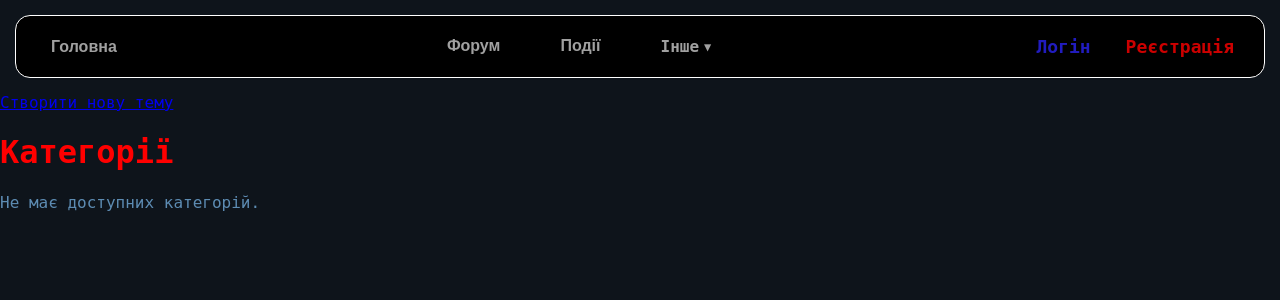
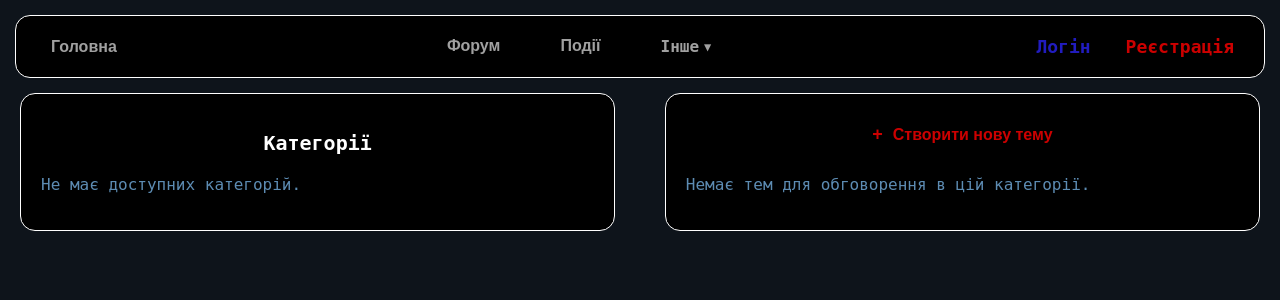
Before and after one commit to 13max11/portal_group, a Django app: page /forum/ in a window 1280 px wide. Shown: the top 300 px of the page. Run offline with Django 5.2, Linux system fonts and the light colour scheme; data that the repository does not hold is empty.

Commit message:
Зробив стиль для головної сторінки форуму. Пізніше буде вдосконялюватися.

```diff
--- a/static/css/forum.css
+++ b/static/css/forum.css
@@ -1,7 +1,169 @@
-h1 {
-    color: red;
+/* Контейнер для размещения блоков */
+.forums-container {
+    display: flex;
+    justify-content: space-between;
+    align-items: flex-start;
+    gap: 20px;
+    width: calc(100% - 40px);
+    margin: 0 auto;
 }
 
-p {
+/* Общие стили для блоков */
+.forums-block {
+    background-color: black;
+    border: 0.5px solid white;
+    border-radius: 15px;
+    padding: 20px;
+    width: 48%;
+    box-sizing: border-box;
+}
+
+/* Заголовок блоков */
+.forums-block-title {
+    font-size: 20px;
+    font-weight: bold;
+    color: white;
+    margin-bottom: 20px;
+    text-align: center;
+}
+
+/* Категории */
+.forums-category-item {
+    display: flex;
+    justify-content: space-between;
+    align-items: center;
+    background-color: #003366;
+    border: 0.5px solid white;
+    border-radius: 10px;
+    padding: 10px 15px;
+    cursor: pointer;
+    transition: background-color 0.3s ease, box-shadow 0.3s ease;
+    text-decoration: none;
+    margin-bottom: 10px;
+}
+
+.forums-category-item:hover {
+    background-color: #004080;
+    box-shadow: 0 0 10px white;
+}
+
+.forums-category-item-title {
+    color: white;
+    font-weight: bold;
+    font-size: 16px;
+    flex: 1;
+    text-align: left;
+}
+
+.forums-category-item-description {
     color: #5D8CB3;
+    font-size: 14px;
+    flex: 2;
+    text-align: right;
 }
+
+/* Кнопка для создания новой темы */
+.forums-create-topic-btn {
+    color: #CC0000;
+    text-decoration: none;
+    font-size: 16px;
+    font-weight: bold;
+    padding: 10px 15px;
+    text-align: center;
+    border-radius: 10px;
+    transition: color 0.3s ease;
+    cursor: pointer;
+    display: block;
+    background: none;
+    border: none;
+    width: fit-content;
+    margin: 0 auto 20px auto;
+}
+
+.forums-create-topic-btn:hover {
+    color: #FF3399;
+}
+
+/* Стили тем */
+.forums-topic-item {
+    background-color: #16202C;
+    border: 0.5px solid white;
+    border-radius: 10px;
+    padding: 15px;
+    display: flex;
+    flex-direction: column;
+    gap: 10px;
+    margin-bottom: 10px;
+}
+
+.forums-topic-item-title {
+    color: white;
+    font-weight: bold;
+    font-size: 18px;
+}
+
+.forums-topic-item-description {
+    color: #5D8CB3;
+    font-size: 14px;
+}
+
+.forums-topic-item-likes {
+    color: #FF3333;
+    font-size: 14px;
+}
+
+.forums-topic-item-date {
+    color: #00CCCC;
+    font-size: 12px;
+    text-align: right;
+}
+
+/* Общие стили для кнопки */
+.forums-create-topic-btn {
+    color: #CC0000;
+    text-decoration: none;
+    font-size: 16px;
+    font-weight: bold;
+    padding: 10px 15px;
+    text-align: center;
+    border-radius: 10px;
+    transition: color 0.3s ease;
+    cursor: pointer;
+    display: flex;
+    align-items: center;
+    gap: 10px;
+    background: none;
+    border: none;
+    width: fit-content;
+    margin: 0 auto 20px auto;
+    position: relative;
+}
+
+.forums-create-topic-btn:hover {
+    color: #FF3399;
+}
+
+/* Стили для плюсика */
+.forums-create-topic-icon {
+    font-size: 18px;
+    color: #CC0000;
+    transition: color 0.3s ease;
+}
+
+.forums-create-topic-btn:hover .forums-create-topic-icon {
+    color: #FF3399;
+}
+
+/* Анимация вращения */
+.forums-create-topic-icon.rotating {
+    animation: rotate-icon 0.8s ease-in-out;
+}
+
+@keyframes rotate-icon {
+    0% {
+        transform: rotate(0deg);
+    }
+    100% {
+        transform: rotate(180deg);
+    }
+}
--- a/templates/forum_system/category_detail.html
+++ b/templates/forum_system/category_detail.html
@@ -15,5 +15,5 @@
     <p>Немає тем для обговорення в цій категорії.</p>
 {% endif %}
 
-<a href="{% url 'create-topic' %}">Створити нову тему</a>
+<a href="{% url 'create-topic' %}">+ Створити нову тему</a>
 {% endblock %}
--- a/templates/forum_system/forum.html
+++ b/templates/forum_system/forum.html
@@ -4,8 +4,8 @@
     <meta charset="UTF-8">
     <title>Forum</title>
     {% load static %}
+    <link rel="stylesheet" href="{% static 'css/style.css' %}">
     <link rel="stylesheet" href="{% static 'css/forum.css' %}">
-    <link rel="stylesheet" href="{% static 'css/style.css' %}">
 </head>
 
 <body>
@@ -48,20 +48,66 @@
 </body>
 
 {% block content %}
+<div class="forums-container">
+    <!-- Блок категорий -->
+    <div class="forums-block">
+        <h2 class="forums-block-title">Категорії</h2>
+        {% if categories %}
+        {% for category in categories %}
+        <a href="{% url 'category-detail' category.id %}" class="forums-category-item">
+            <div class="forums-category-item-title">{{ category.name }}</div>
+            <p class="forums-category-item-description">{{ category.description }}</p>
+        </a>
+        {% endfor %}
+        {% else %}
+        <p>Не має доступних категорій.</p>
+        {% endif %}
+    </div>
 
-<a href="{% url 'create-topic' %}">Створити нову тему</a>
+    <!-- Блок тем -->
+    <div class="forums-block">
+        <button class="forums-create-topic-btn" id="create-topic-btn">
+            <span class="forums-create-topic-icon" id="create-topic-icon">+</span>
+            Створити нову тему
+        </button>
+        {% if topics %}
+        {% for topic in topics %}
+        <div class="forums-topic-item">
+            <a href="{% url 'topic-detail' topic.id %}" class="forums-topic-item-title">{{ topic.title }}</a>
+            <p class="forums-topic-item-description">{{ topic.content|truncatewords:20 }}</p>
+            <p class="forums-topic-item-likes">Вподобати: {{ topic.likes_count }}</p>
+            <p class="forums-topic-item-date">Створено: {{ topic.created_at }}</p>
+        </div>
+        {% endfor %}
+        {% else %}
+        <p>Немає тем для обговорення в цій категорії.</p>
+        {% endif %}
+    </div>
+</div>
 
-<h1>Категорії</h1>
-{% if categories %}
-    <ul>
-        {% for category in categories %}
-            <li>
-                <a href="{% url 'category-detail' category.id %}">{{ category.name }}</a>
-                <p>{{ category.description }}</p>
-            </li>
-        {% endfor %}
-    </ul>
-{% else %}
-    <p>Не має доступних категорій.</p>
-{% endif %}
-{% endblock %}
+<script>
+    const createTopicBtn = document.getElementById('create-topic-btn');
+    const createTopicIcon = document.getElementById('create-topic-icon');
+
+    // Флаг, указывающий, идет ли сейчас анимация
+    let isRotating = false;
+
+    // Анимация вращения при наведении мыши
+    createTopicBtn.addEventListener('mouseenter', () => {
+        if (!isRotating) {
+            isRotating = true;
+            createTopicIcon.classList.add('rotating');
+        }
+    });
+
+    createTopicIcon.addEventListener('animationend', () => {
+        isRotating = false;
+        createTopicIcon.classList.remove('rotating');
+    });
+
+    // Обработка клика, перенаправление по адресу
+    createTopicBtn.addEventListener('click', () => {
+        window.location.href = "{% url 'create-topic' %}";
+    });
+    </script>
+    {% endblock %}
```
Also changed, not shown: forum_system/migrations/0001_initial.py.
